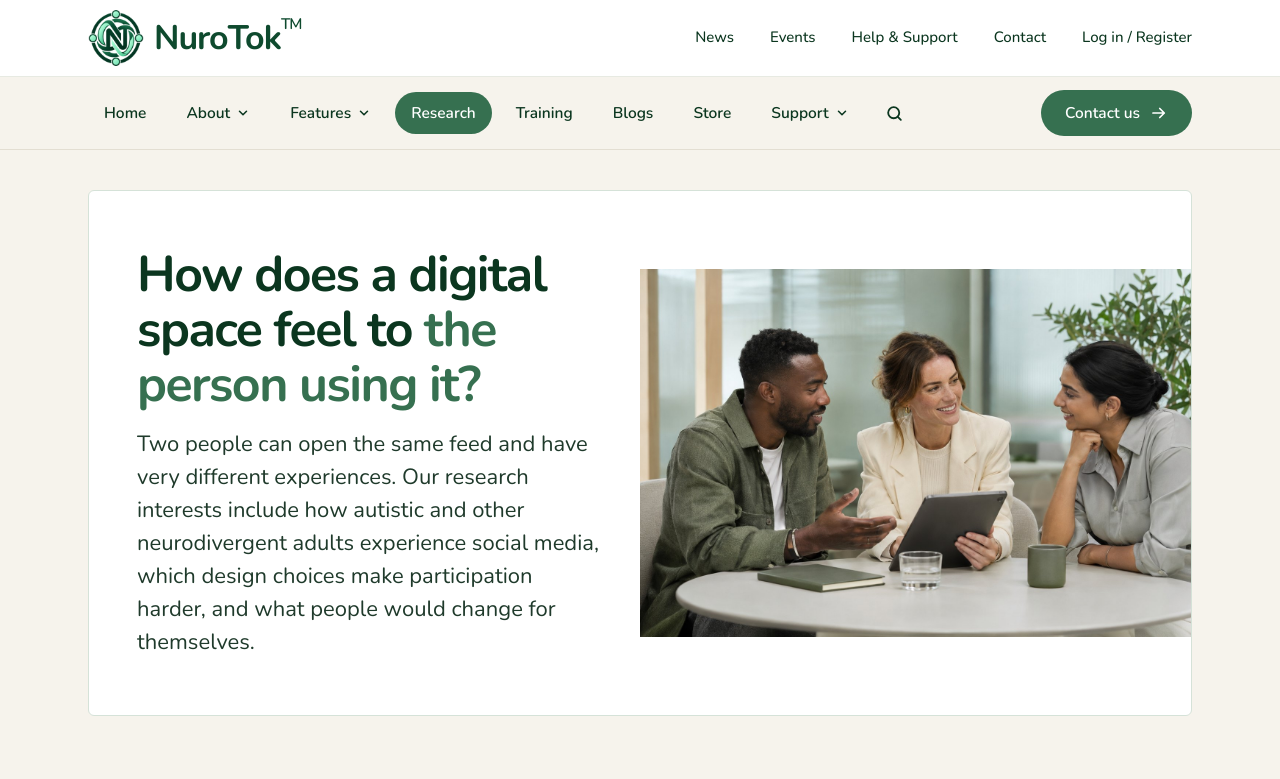
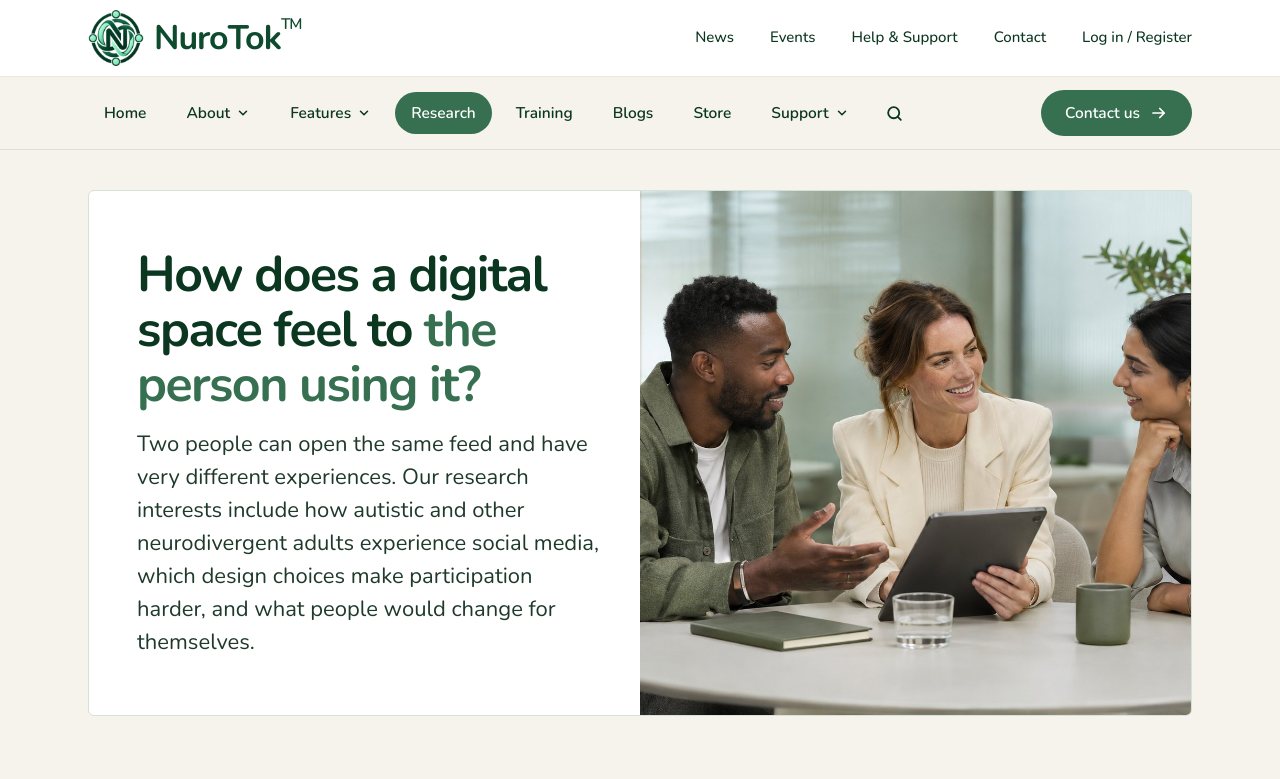
Before and after one commit to alihumdard/nurotok, a Next.js app: page /research in a window 1280 px wide. Shown: the top 779 px of the page. Built offline with nearby package versions, Linux system fonts and the light colour scheme.

Commit message:
Revert "Contact and research heroes: keep the photo at its own ratio"
This reverts commit f012ad06411a40f4ba5c52dbdd9f59c403580e35.

```diff
--- a/app/contact-us/page.tsx
+++ b/app/contact-us/page.tsx
@@ -65,7 +65,7 @@ export default function ContactPage() {
       {/* HERO */}
       <section id="main-content" className="bg-[#F6F3EC] pb-12 pt-5 lg:pb-16 lg:pt-10">
         <div className="mx-auto max-w-[1440px] px-5 sm:px-8 lg:px-12 xl:px-[88px]">
-          <div className="grid items-center overflow-hidden rounded-[6px] border border-[#D5E2D8] bg-white lg:grid-cols-2">
+          <div className="grid overflow-hidden rounded-[6px] border border-[#D5E2D8] bg-white lg:grid-cols-2">
             <div className="order-2 flex flex-col justify-center p-7 sm:p-10 lg:order-1 lg:py-14 lg:pl-12">
               <h1 className="text-[38px] font-bold leading-[1.1] tracking-[-0.03em] text-[#0B361F] sm:text-[46px] lg:text-[52px]">
                 Get in touch with the <span className="text-[#367050]">NuroTok team</span>
@@ -90,7 +90,7 @@ export default function ContactPage() {
               </div>
             </div>
 
-            <div className="relative order-1 aspect-[3/2] self-center overflow-hidden lg:order-2">
+            <div className="relative order-1 aspect-[3/2] overflow-hidden lg:order-2 lg:aspect-auto lg:h-full lg:min-h-[420px]">
               <Image
                 src="/images/home/research-guidance.jpg"
                 alt=""
--- a/app/research/page.tsx
+++ b/app/research/page.tsx
@@ -33,7 +33,7 @@ export default function ResearchPage() {
       {/* HERO */}
       <section id="main-content" className="bg-[#F6F3EC] pb-12 pt-5 lg:pb-16 lg:pt-10">
         <div className="mx-auto max-w-[1440px] px-5 sm:px-8 lg:px-12 xl:px-[88px]">
-          <div className="grid items-center overflow-hidden rounded-[6px] border border-[#D5E2D8] bg-white lg:grid-cols-2">
+          <div className="grid overflow-hidden rounded-[6px] border border-[#D5E2D8] bg-white lg:grid-cols-2">
             <div className="order-2 flex flex-col justify-center p-7 sm:p-10 lg:order-1 lg:py-14 lg:pl-12">
               <h1 className="text-[36px] font-bold leading-[1.1] tracking-[-0.03em] text-[#0B361F] sm:text-[44px] lg:text-[50px]">
                 How does a digital space feel to <span className="text-[#367050]">the person using it?</span>
@@ -45,7 +45,7 @@ export default function ResearchPage() {
               </p>
             </div>
 
-            <div className="relative order-1 aspect-[3/2] self-center overflow-hidden lg:order-2">
+            <div className="relative order-1 aspect-[3/2] overflow-hidden lg:order-2 lg:aspect-auto lg:h-full lg:min-h-[420px]">
               <Image
                 src="/images/home/research.jpg"
                 alt=""
```
